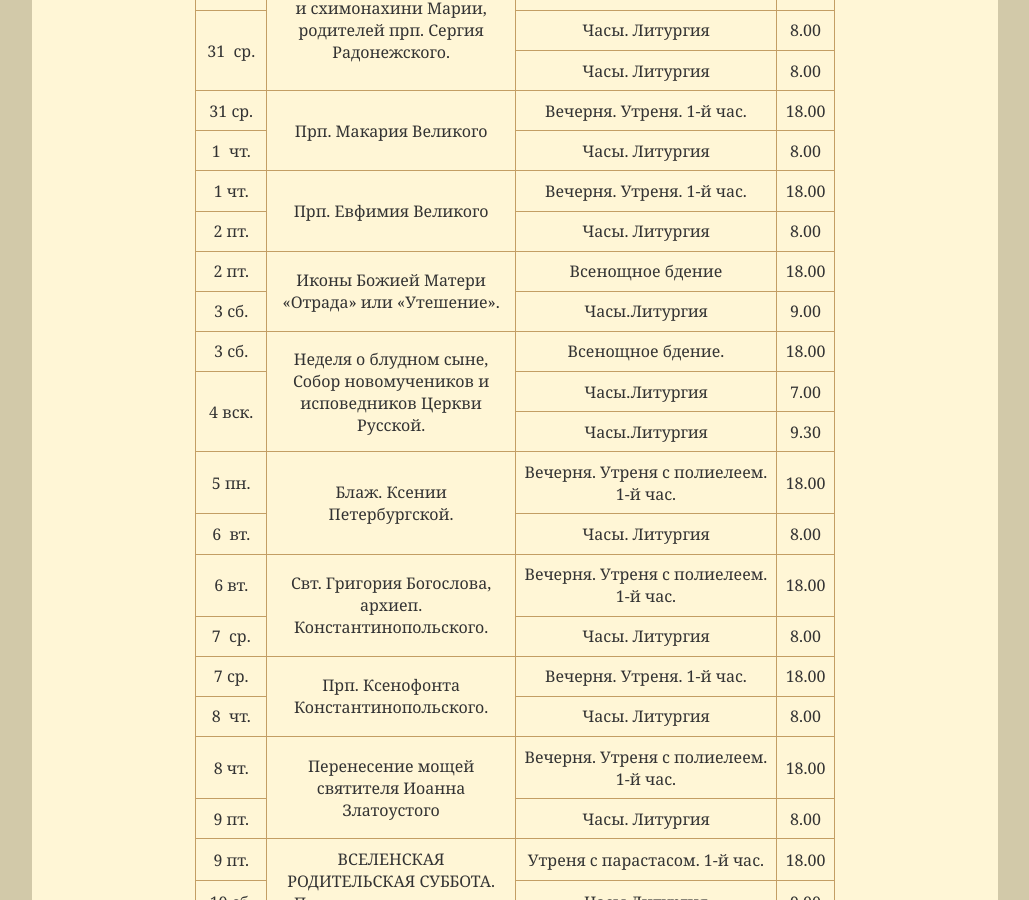
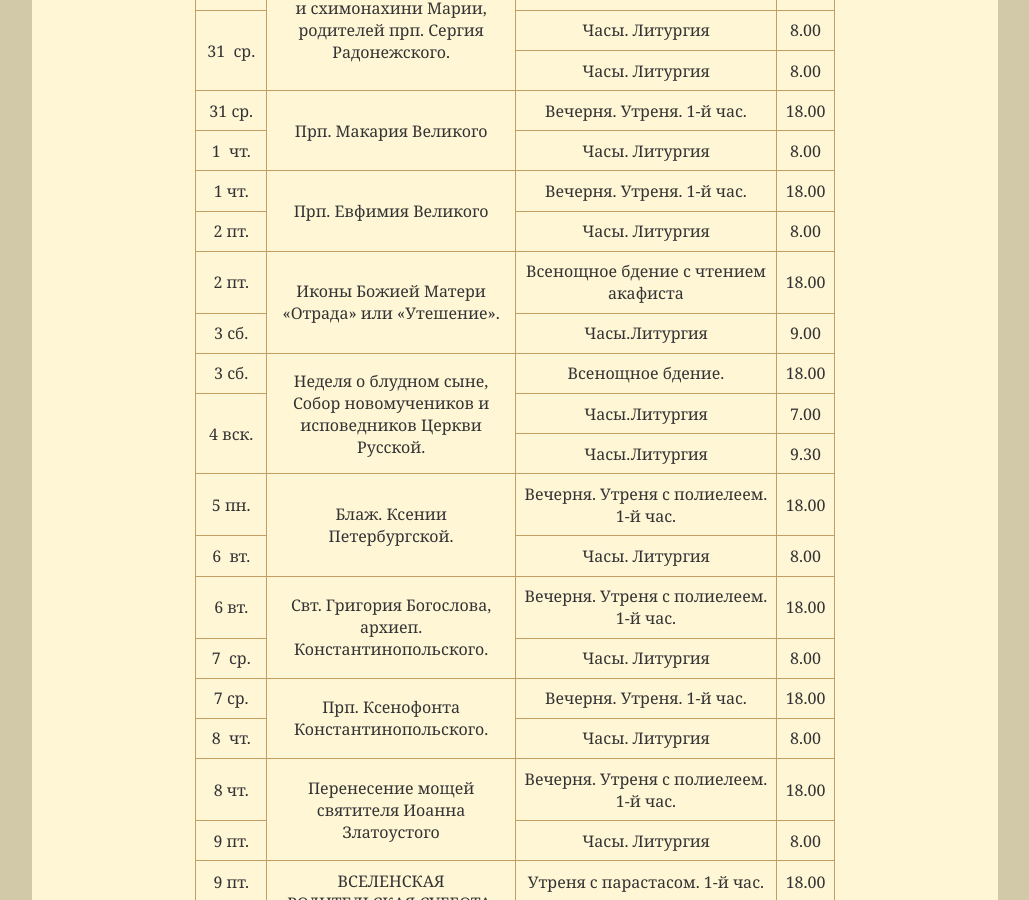
Before and after one commit to hramotradnoe/hramotradnoe.github.io, a Jekyll site: the page built from schedule/index.html, in a window 1280 px wide and 900 px high, scrolled down 479 px. Shown: the whole window, without its empty margins (125-1154 px from the left). Built offline with Jekyll 4.4.1, drawn with Linux system fonts in a browser that asks for light colours.

Commit message:
Update schedule.yml

```diff
--- a/_data/schedule.yml
+++ b/_data/schedule.yml
@@ -32,7 +32,7 @@ timetable:
    services    :
       - day   : 2&nbsp;пт.
         time  : '18.00'
-        title : "Всенощное бдение"
+        title : "Всенощное бдение c чтением акафиста"
       - day   : 3&nbsp;сб.
         time  : '9.00'
         title : "Часы.Литургия"
```
